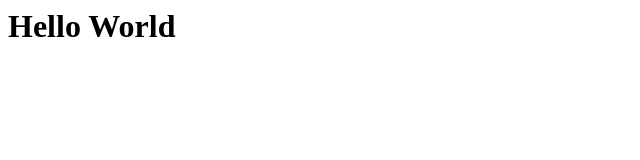
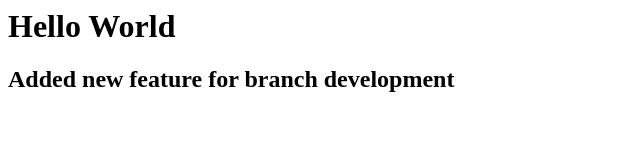
Before and after one commit to swaindipak55/DpkRepo, a plain HTML site: page index.html in a window 1280 px wide. Shown: the whole page, without its empty margins (0-640 px from the left). Drawn offline with Linux system fonts and the light colour scheme.

Commit message:
first development branch commit

```diff
--- a/index.html
+++ b/index.html
@@ -1,5 +1,6 @@
 <html>
 	<body>
 		<h1>Hello World</h1>
+		<h2>Added new feature for branch development</h2>
 	</body>
 </html>
```
